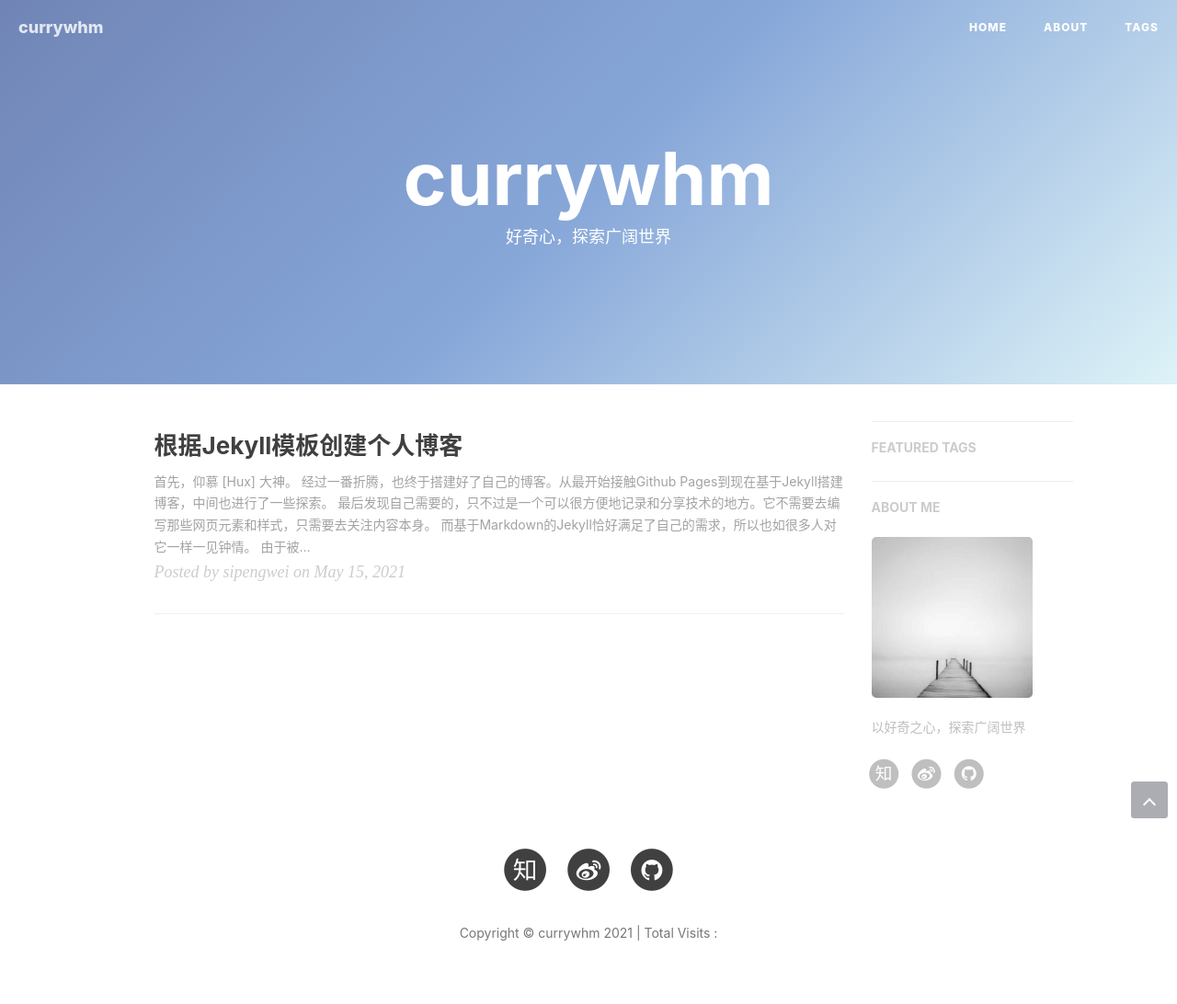
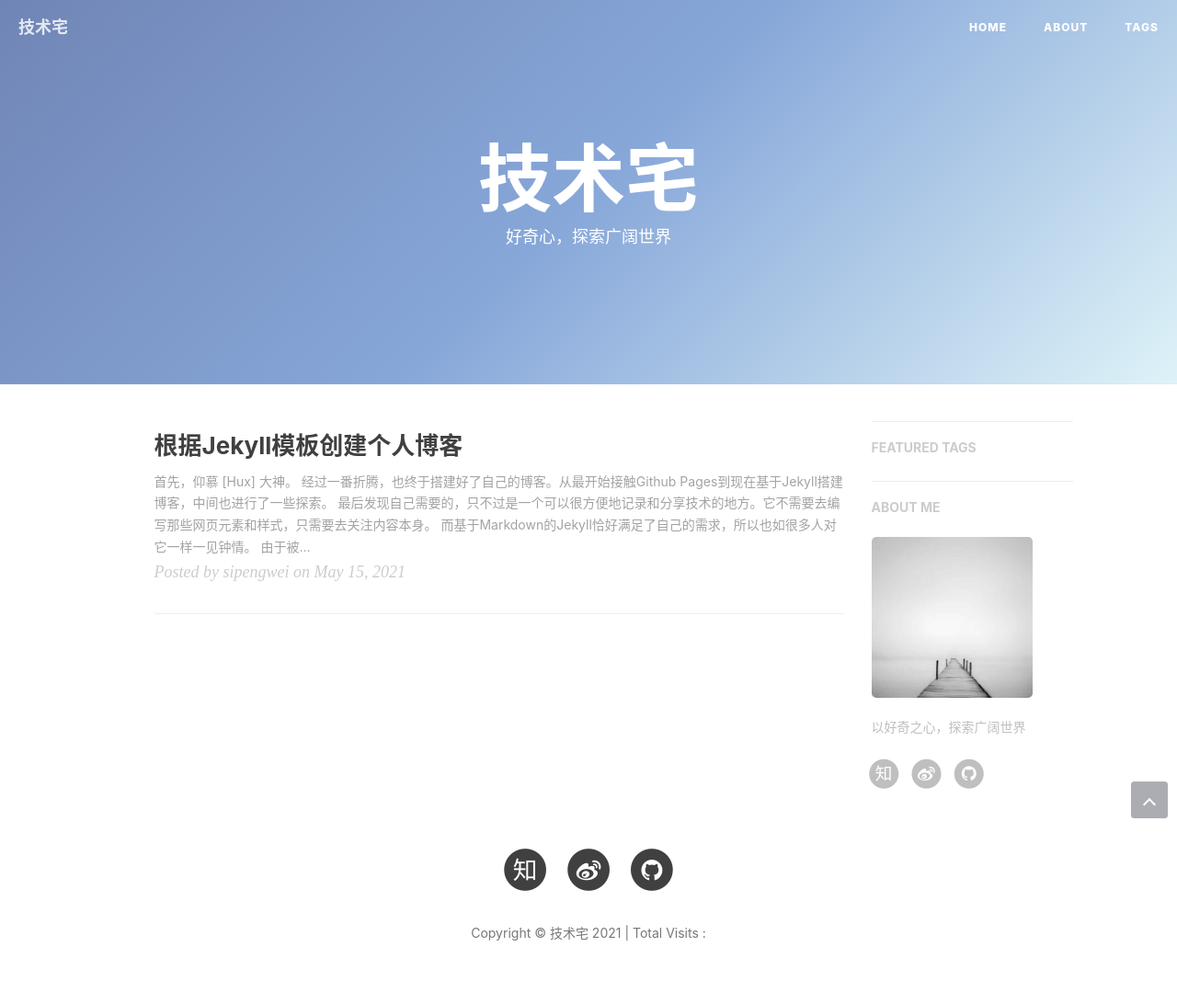
Before and after one commit to currywhm/currywhm.github.io, a Jekyll site: the page built from index.html, in a window 1280 px wide. Shown: the whole page at 92% size. Built offline with Jekyll 4.4.1, drawn with Linux system fonts in a browser that asks for light colours; nearby versions of some CDN libraries; the list of posts is cut into pages by our own code; comment, search, counter and statistics services are not loaded.

Commit message:
1.2改名字

```diff
--- a/_config.yml
+++ b/_config.yml
@@ -1,17 +1,17 @@
 # Site settings
-title: currywhm
-SEOTitle: currywhm
+title: 技术宅
+SEOTitle: 技术宅
 email: pengweisi17@163.com
-description: "Allen WANG | Big Data Developer"
-keyword: "Allen WANG, currywhm, big data, 大数据"
+description: "si pengiwei | Big Data Developer"
+keyword: "si pengwei, currywhm, big data, 大数据"
 url: "https://currywhm.github.io"
 baseurl: ""
 
 # SNS settings
 RSS: false
 weibo_username:     sipengwei
-zhihu_username:     currywhm
-github_username:    currywhm
+zhihu_username:     sipengwei
+github_username:    sipengwei
 #linkedin_username:
 #twitter_username:
 #facebook_username:
--- a/package.json
+++ b/package.json
@@ -1,7 +1,7 @@
 {
-    "name": "currywhm",
-    "title": "currywhm",
-    "author": "currywhm",
+    "name": "技术宅",
+    "title": "技术宅",
+    "author": "sipengwei",
     "version": "1.0.0",
     "homepage": "http://currywhm.github.io",
     "repository": {
```
